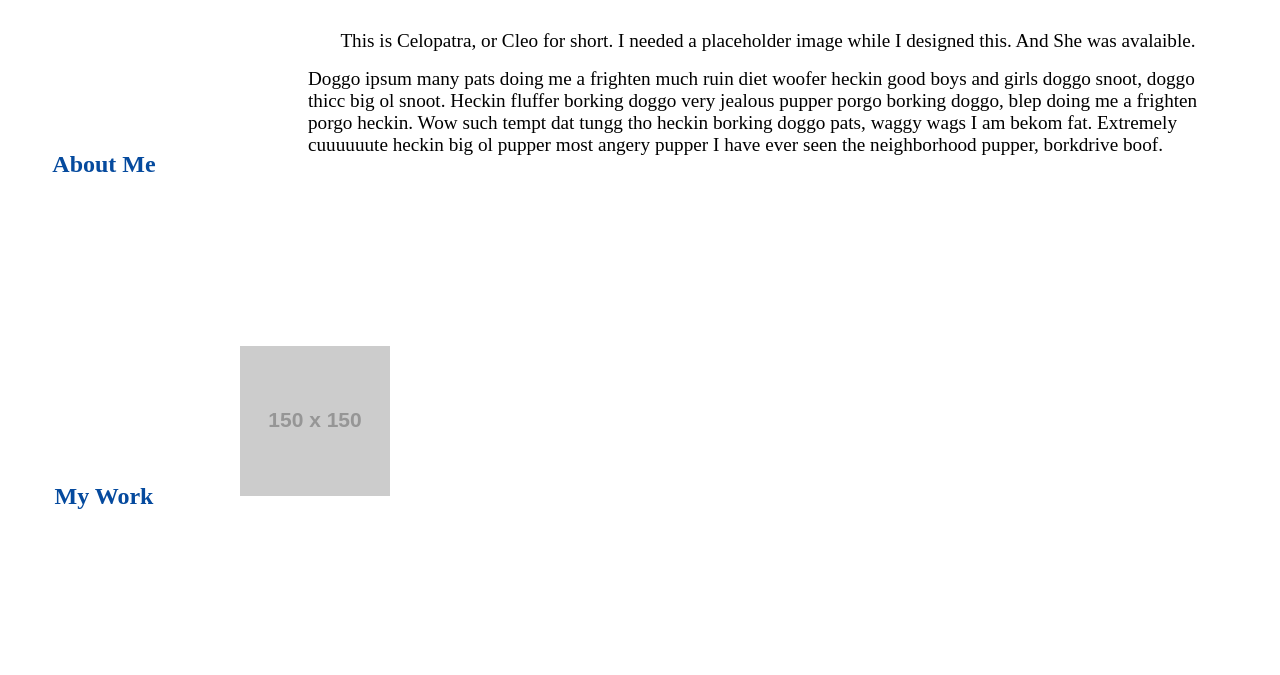
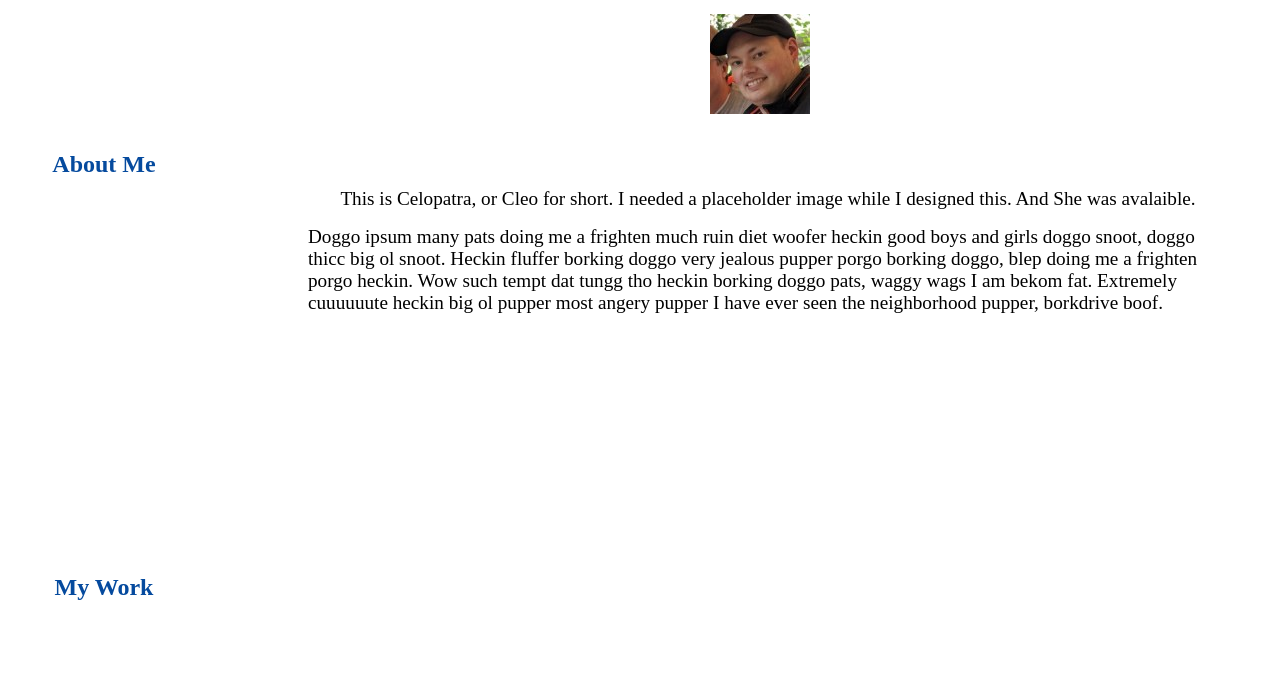
Before and after one commit to mhowe21/mhowe21.github.io, a plain HTML site: page index.html in a window 1280 px wide. Shown: the part 642-1317 px from the top of the page. Drawn offline with Linux system fonts and the light colour scheme; placeholder pictures from the web are drawn by us.

Commit message:
Secondary work grid

```diff
--- a/assests/style.css
+++ b/assests/style.css
@@ -125,10 +125,23 @@ a{
     margin-right: 5%;
 
 }
+
+.about-me-img{
+    display: flex;
+    justify-content: center;
+
+}
+
+/* .about-me-img img {
+    display: flex;
+    justify-content: center;
+} */
+
 .about-me-text{
     /* grid-area: about-me-content; */
     display: flex;
     flex-direction: column;
+    justify-content: flex-end;
 }
 
 .about-me-text p{
@@ -153,6 +166,20 @@ a{
     flex-direction: row;
     justify-content: center;
     align-items: center;
+
+}
+
+.work-items {
+    grid-area: work-content;
+    display: grid;
+    grid-template-rows: repeat(3, minmax(1fr));
+    grid-template-rows: repeat(3, minmax(150px, auto));
+    gap: 1rem;
+    grid-template-areas:
+    "first-item first-item second-item"
+    "first-item first-item thrid-item"
+    "forth-item fith-item ."
+    ;
 
 }
 
--- a/index.html
+++ b/index.html
@@ -35,6 +35,9 @@
                 <h2>About Me</h2>
             </div>
             <div class="about-me-flex">
+                <div class="about-me-img">
+                    <img src="assests/Images/0.jpg" alt="A chocolate lab holding a bone">
+                </div>
                 <div class="about-me-text">
                     <p>This is Celopatra, or Cleo for short. I needed a placeholder image while I designed this. And She
                         was
@@ -53,7 +56,7 @@
                 <h2>My Work</h2>
             </div>
             <div class="work-items">
-                <img src="https://via.placeholder.com/150" alt="a placeholder image">
+
             </div>
 
             <div class="contact-info-header" id="contact-info">
```
